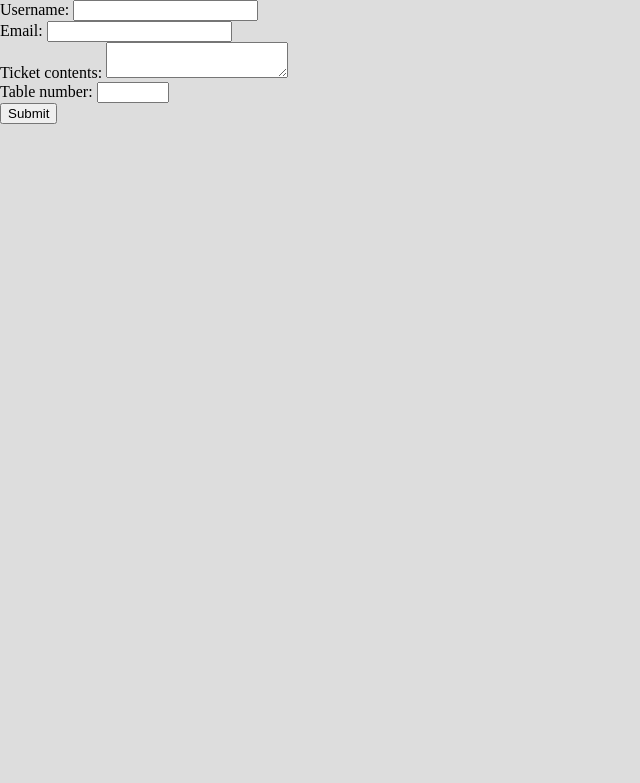
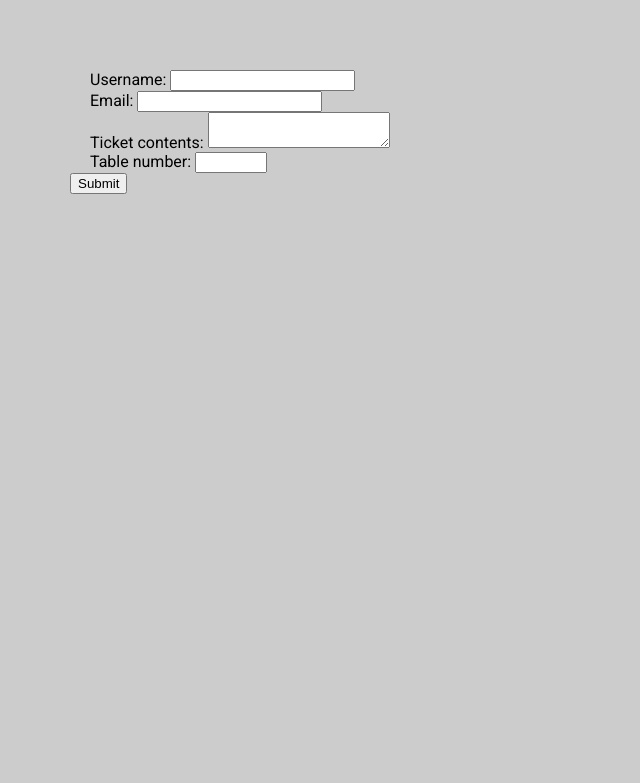
Before and after one commit to tsani/hacksignal, a Flask app: page / in a window 1280 px wide. Shown: the top 783 px of the page, without its empty margins (0-640 px from the left). Run offline with Flask 2, Linux system fonts and the light colour scheme; data that the repository does not hold is empty; parts of the project's set-up code (start-up, migrations or seed data) failed here and were passed over; some libraries are stand-ins or nearby versions.

Commit message:
Update style.css

```diff
--- a/app/static/stylesheets/style.css
+++ b/app/static/stylesheets/style.css
@@ -1,5 +1,12 @@
+@import url(http://fonts.googleapis.com/css?family=Roboto:400,300,500,700,900);
+
 body {
-    margin: 0;
+    margin: 70px;
     padding: 0;
-    background-color: #DDD;
+    background-color: #ccc;
+    font-family: Roboto, sans-serif;
 }
+
+label {
+    margin: 20px;
+}
```
